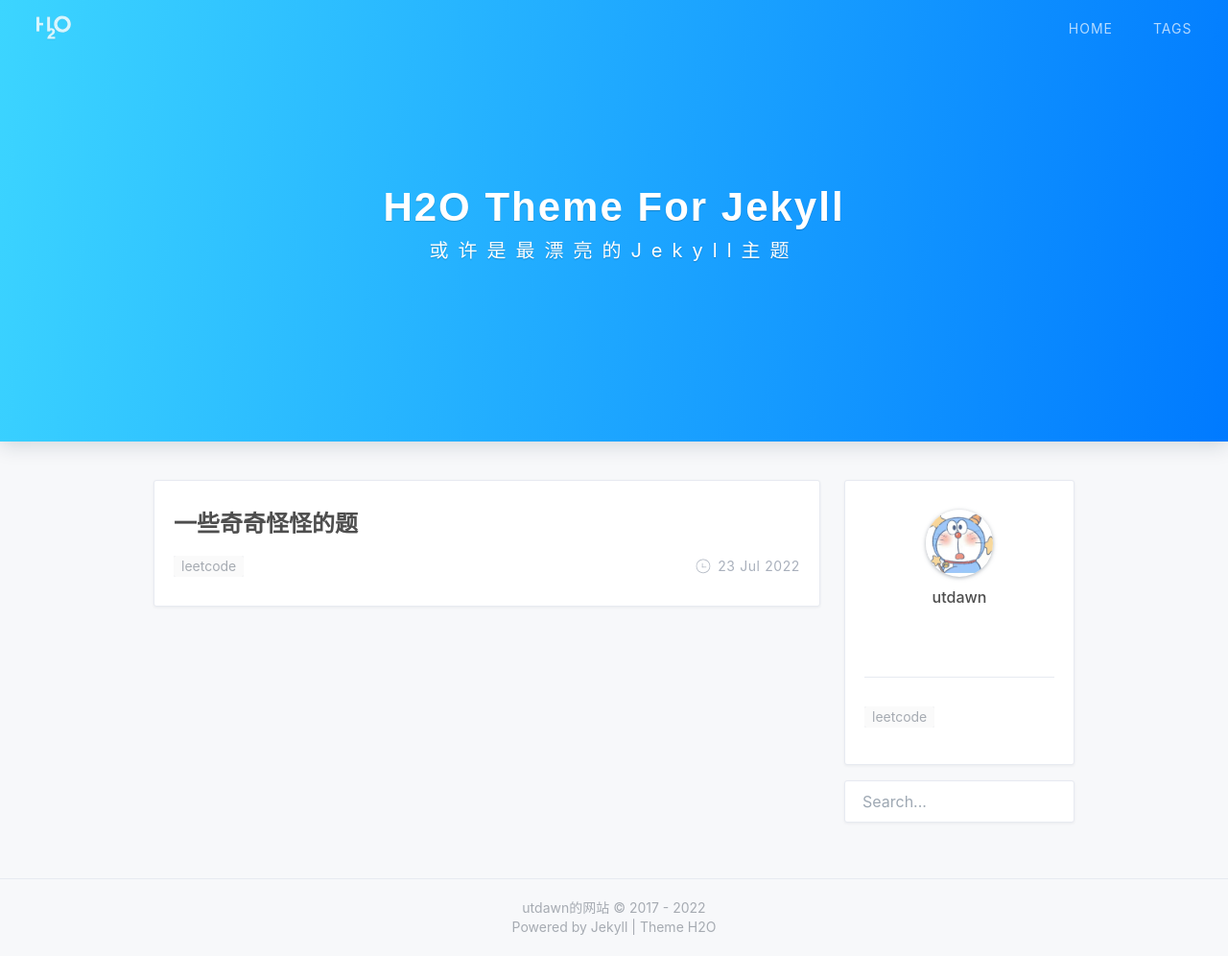
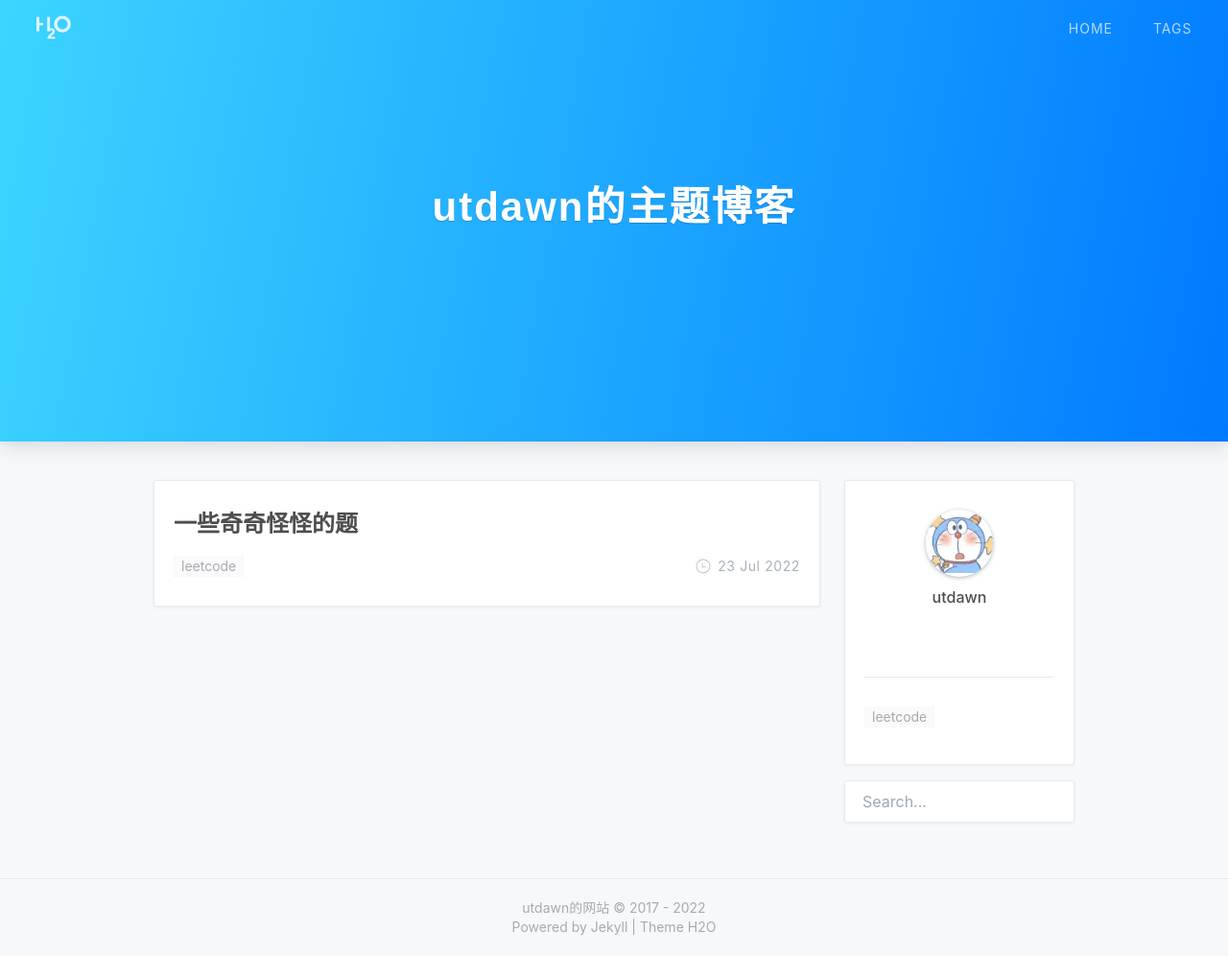
Before and after one commit to utdawn/utdawn.github.io, a Jekyll site: the page built from index.html, in a window 1280 px wide and 996 px high. Shown: the whole window at 96% size. Built offline with Jekyll 4.4.1, drawn with Linux system fonts in a browser that asks for light colours; nearby versions of some CDN libraries; the list of posts is cut into pages by our own code; a style sheet for code colours, icons or effects is not loaded.

Commit message:
Update index.html

```diff
--- a/index.html
+++ b/index.html
@@ -1,7 +1,7 @@
 ---
 layout: default
-home-title: H2O Theme For Jekyll
-description: 或许是最漂亮的Jekyll主题
+home-title: utdawn的主题博客
+description:
 ---
 
 {% include header.html %}
```
